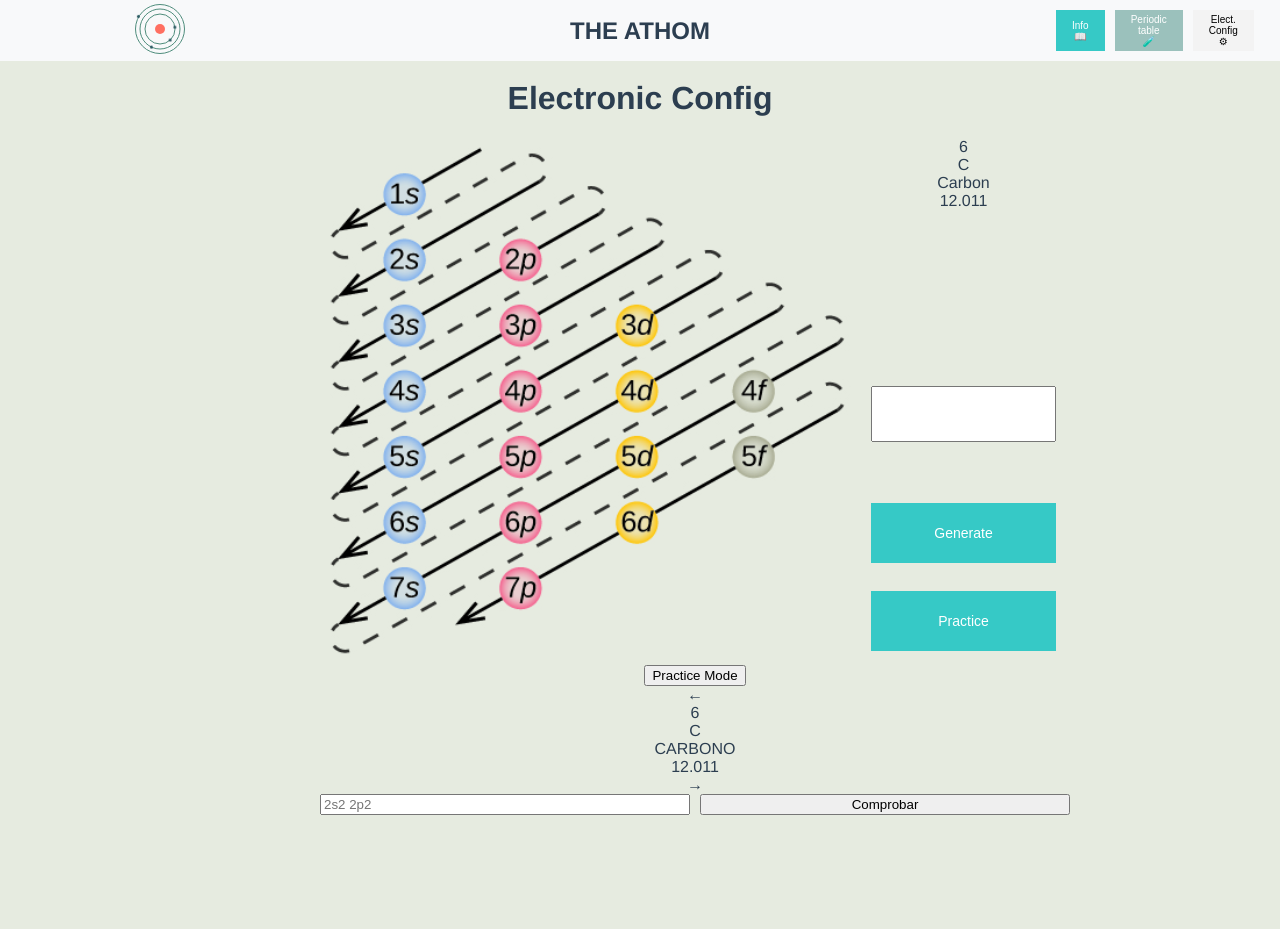
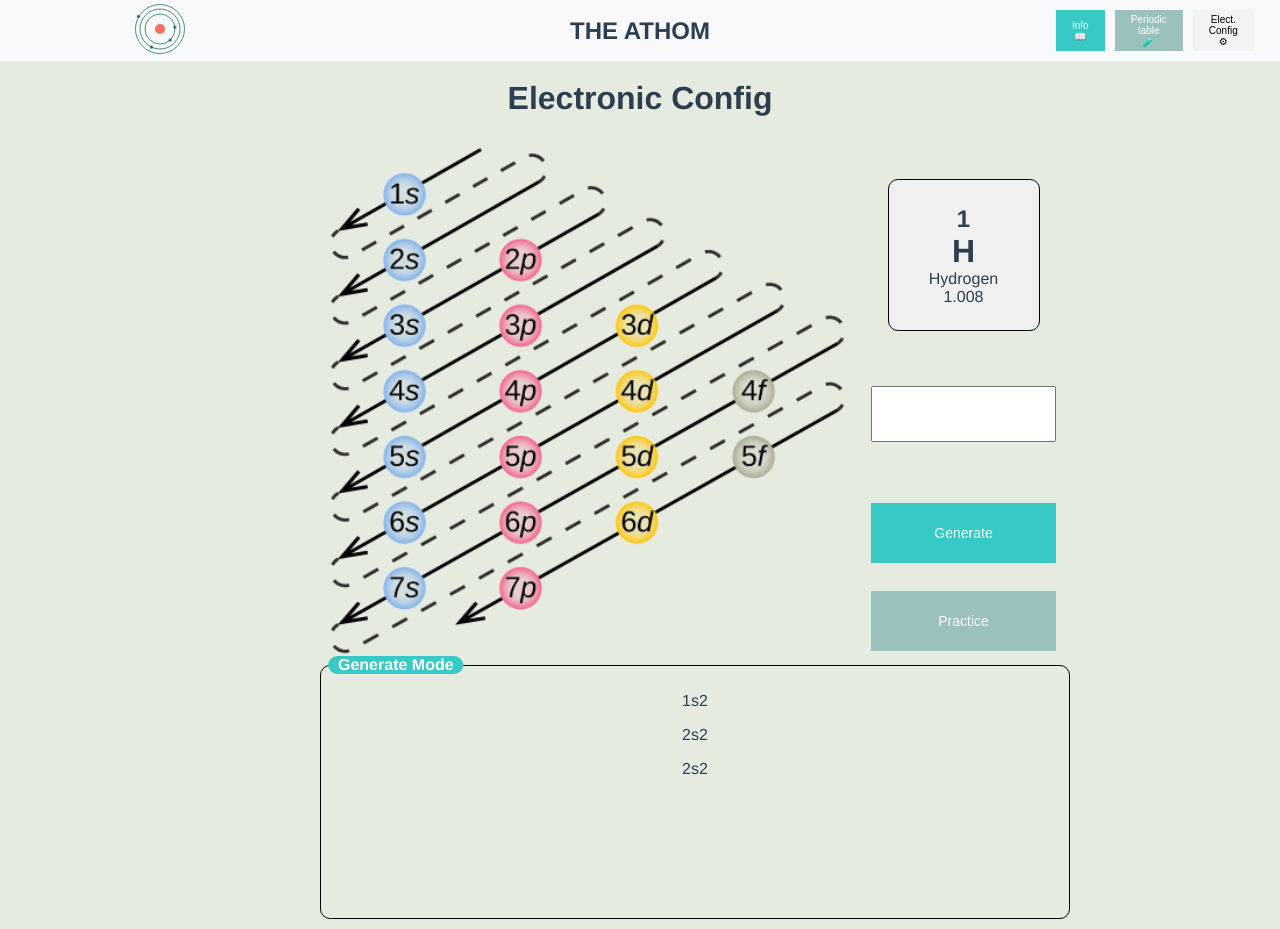
Before and after one commit to ricardoMogas/chemistry-project, a Vue app: page / in a window 1280 px wide. Both pictures are taken after a click on the button "Elect. Config ⚙". Built offline with nearby package versions, Linux system fonts and the light colour scheme.

Commit message:
config elect actu interfaz

```diff
--- a/src/Pages/ElectronicConfigView.vue
+++ b/src/Pages/ElectronicConfigView.vue
@@ -3,50 +3,65 @@
     <h1>Electronic Config</h1>
     <div class="grid-container">
       <img class="img-grid" src="../assets/Config-Electronic.png" alt="">
-      <div class="config-grid">
+      <section class="config-grid">
         <div class="element">
-          <div class="atomic-number">6</div>
-          <div class="symbol">C</div>
-          <div class="name">Carbon</div>
-          <div class="atomic-mass">12.011</div>
+          <ElementSymbol :number="1" symbol="H" name="Hydrogen" atomicMass="1.008" color="#f0f0f0" size="large" />
         </div>
         <input type="text" style="height: 50px;">
-        <SButton height="60">Generate</SButton>
-        <SButton height="60">Practice</SButton>
-      </div>
-      <div class="modes-grid">
-        <button class="practice-mode">Practice Mode</button>
+        <SButton height="60" color="primary" @click="setMode(1)">Generate</SButton>
+        <SButton height="60" color="secondary" @click="setMode(2)">Practice</SButton>
+      </section>
+      <section class="modes-grid">
+        <!-- Modo Practice -->
+        <div v-if="mode === 2">
+          <h4 class="title">Practice Mode</h4>
+          <div class="mode-practice">
             <div class="boxes">
               <div class="box">←</div>
               <div class="box element">
-            <div>6</div>
-            <div>C</div>
-            <div>CARBONO</div>
-            <div>12.011</div>
+                <ElementSymbol :number="1" symbol="H" name="Hydrogen" atomicMass="1.008" color="#f0f0f0" size="large" />
               </div>
               <div class="box">→</div>
             </div>
             <div class="input-container">
               <input placeholder="2s2 2p2">
-          <button>Comprobar</button>
+              <SButton color="success">Comprobar</SButton>
             </div>
           </div>
+        </div>
+
+        <!-- Modo Generate -->
+        <div v-if="mode === 1">
+          <h4 class="title">Generate Mode</h4>
+          <p>1s2</p>
+          <p>2s2</p>
+          <p>2s2</p>
+        </div>
+      </section>
     </div>
   </div>
 </template>
 
+
 <script lang="ts">
 import { Component, Vue } from 'vue-property-decorator';
 import SButton from '../components/S-Button.vue';
+import ElementSymbol from '../components/Element-Symbol.vue';
 
 @Component({
   name: 'ElectronicConfigView',
   components: {
     SButton,
+    ElementSymbol,
   },
 })
 export default class PeriodicTableView extends Vue {
+  mode = 1; // 1 = Generate, 2 = Practice
 
+  // Método para cambiar el modo
+  setMode(newMode: number) {
+    this.mode = newMode;
+  }
 }
 </script>
 
@@ -68,6 +83,7 @@ export default class PeriodicTableView extends Vue {
   margin: 14px;
   grid-row: 2 / 3;
 }
+
 .config-grid button {
   margin: 14px;
 }
@@ -87,23 +103,57 @@ export default class PeriodicTableView extends Vue {
 
 .modes-grid {
   grid-column: 1 / 3;
+  border: 1px solid black;
+  border-radius: 10px;
+  padding: 10px;
+  margin-bottom: 10px;
+  position: relative;
 }
 
+.modes-grid .title {
+  margin: 0;
+  background-color: var(--primary-color);
+  color: white;
+  border-radius: 10px;
+  position: absolute;
+  /* Posiciona el título de forma absoluta */
+  top: -10px;
+  /* Ajusta según sea necesario para colocarlo encima del borde */
+  left: 10%;
+  transform: translateX(-50%);
+  /* Centra el título horizontalmente */
+  padding: 0 10px;
+  /* Añade un poco de padding para que el fondo del título sea más visible */
+}
+
+.element {
+  display: flex;
+  align-items: center;
+  justify-content: center;
+}
+
+/* Modes */
+
+/* Responsive */
 
 @media screen and (max-width: 768px) {
   .grid-container {
     grid-template-columns: 1fr;
     margin: 0;
   }
+
   .config-grid {
     grid-column: 1 / 2;
   }
+
   .config-grid input {
     margin: 0;
   }
+
   .config-grid button {
     margin: 0;
   }
+
   .img-grid {
     grid-column: 1 / 2;
     width: 100%;
--- a/src/Pages/PeriodicTableView.vue
+++ b/src/Pages/PeriodicTableView.vue
@@ -8,7 +8,6 @@
 </template>
 
 <script lang="ts">
-import { defineComponent } from 'vue';
 import { Component, Vue } from 'vue-property-decorator';
 import PeriodicTable from '../components/Periodic-Table.vue';
 
--- a/src/components/Element-Symbol.vue
+++ b/src/components/Element-Symbol.vue
@@ -1,38 +1,82 @@
 <template>
-    <div id="element" class="periodic-table">
+    <div id="element" class="element" :style="[elementStyle, { backgroundColor: color }]">
+        <div class="element-number">{{ number }}</div>
+        <div class="element-symbol">{{ symbol }}</div>
+        <div class="element-name">{{ name }}</div>
+        <div class="element-atomic-mass">{{ atomicMass }}</div>
     </div>
 </template>
 
-<script>
-import { defineComponent, PropType } from 'vue';
+<script lang="ts">
+import { defineComponent } from 'vue';
 export default defineComponent({
     name: 'Element-Symbol',
     props: {
+        number: {
+            type: Number,
+            required: true
+        },
         symbol: {
             type: String,
             required: true
         },
-        number: {
-            type: Number,
-            required: true
-        },
         name: {
-            type: String ,
+            type: String,
             required: true
         },
         atomicMass: {
-            type: Number,
+            type: String,
             required: true
+        },
+        color: {
+            type: String,
+            default: 'primary'
+        },
+        size: {
+            type: String,
+            default: 'medium'
         }
-
     },
-    data() {
-        return {
-        };
-    },
-    methods: {
-    },
+    computed: {
+        elementStyle(): object {
+            const sizes = {
+                small: '50px',
+                medium: '100px',
+                large: '150px'
+            };
+            const size = sizes[this.size] || sizes.medium;
+            return {
+                width: size,
+                height: size
+            };
+        }
+    }
 });
 </script>
+
 <style scoped>
+.element {
+    display: flex;
+    border: 1px solid black;
+    margin: 0 auto;
+    flex-direction: column;
+    justify-content: center;
+    align-items: center;
+    border-radius: 10px;
+}
+.element-number {
+    font-size: 1.5em;
+    font-weight: bold;
+}
+.element-symbol {
+    font-size: 2em;
+    font-weight: bold;
+}
+.element-name {
+    font-size: 1em;
+}
+.element-atomic-mass {
+    font-size: 1em;
+}
+
 </style>
```
Lines whose indentation alone changed are shown as unchanged.
